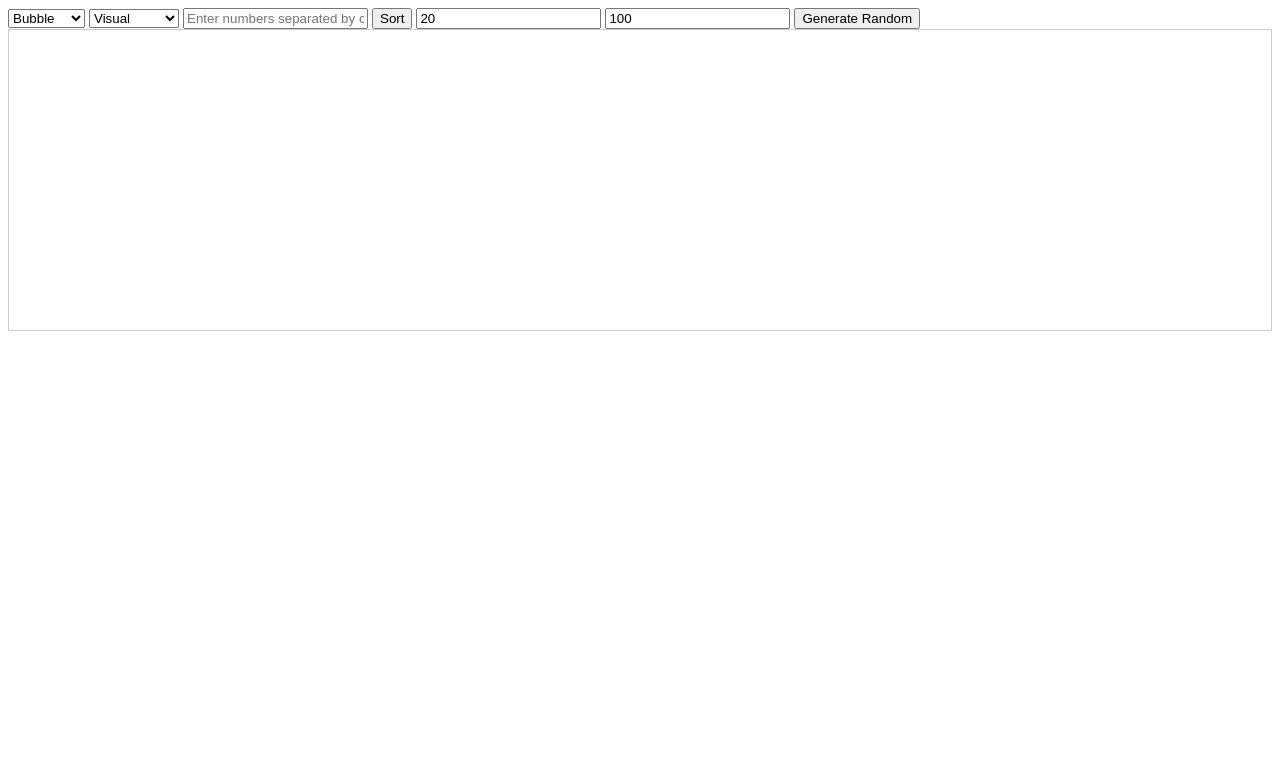
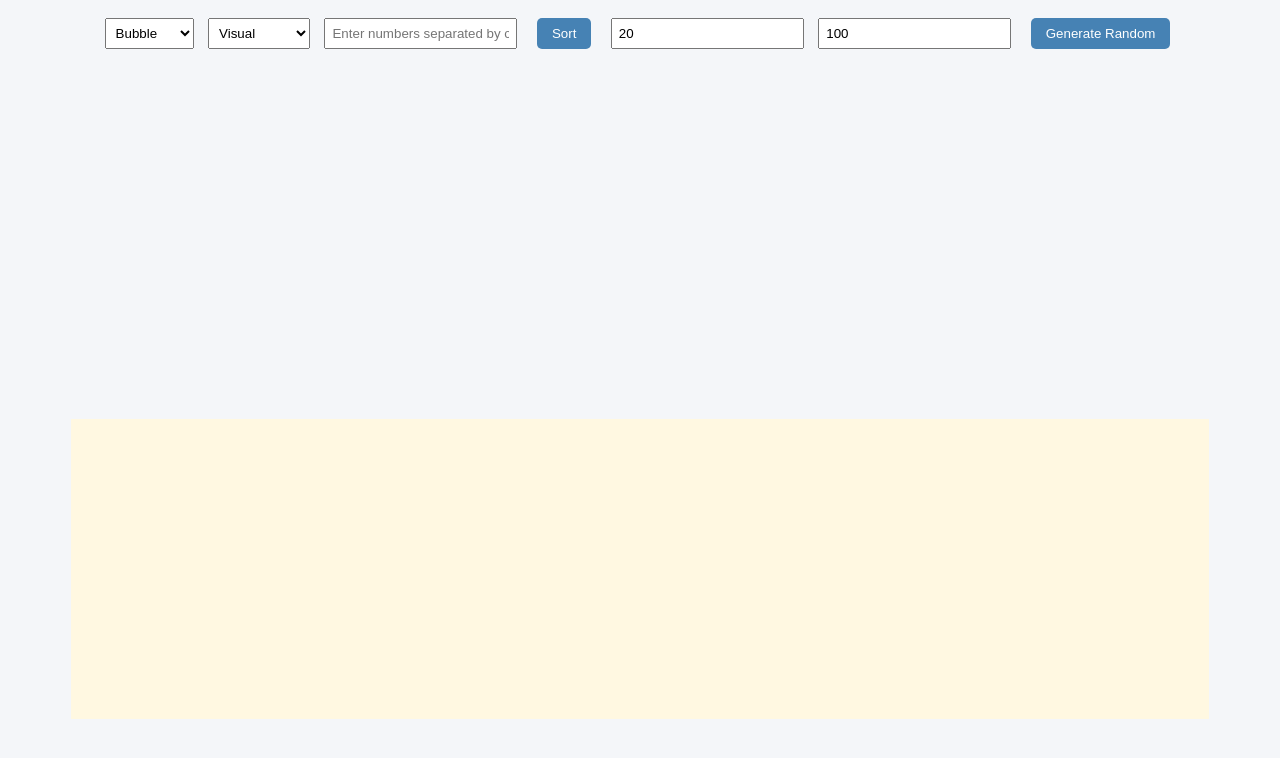
Before and after one commit to harsij01/algorithm_visualizer, a Flask app: page / in a window 1280 px wide. Shown: the top 758 px of the page. Run offline with Flask 3, Linux system fonts and the light colour scheme.

Commit message:
styled interface

```diff
--- a/static/style.css
+++ b/static/style.css
@@ -1,11 +1,50 @@
-#barContainer {
+body {
+    font-family: Arial, sans-serif;
+    text-align: center;
+    background-color: #f4f6f9;
+}
+
+h3 {
+    margin-top: 30px;
+}
+
+.bar-container {
     display: flex;
     align-items: flex-end;
+    justify-content: center;
     height: 300px;
-    border: 1px solid #ccc;
+    width: 90%;
+    margin: 20px auto;
+    padding: 10px;
+    box-sizing: border-box;
+    gap: 4px; /* ensures equal spacing */
 }
 
-#barContainer div {
+.bar-container div {
+    transition: height 0.2s ease, background-color 0.2s ease;
+    border-radius: 3px;
+}
+
+#subContainer {
+    margin-top: 40px;
+    background-color: #fff8e1; /* light warm background */
+}
+
+button {
+    padding: 8px 15px;
+    margin: 10px;
+    border: none;
     background-color: steelblue;
-    transition: height 0.3s ease;
+    color: white;
+    border-radius: 5px;
+    cursor: pointer;
 }
+
+button:hover {
+    background-color: #2f6fa3;
+}
+
+input, select {
+    padding: 6px;
+    margin: 5px;
+}
```
